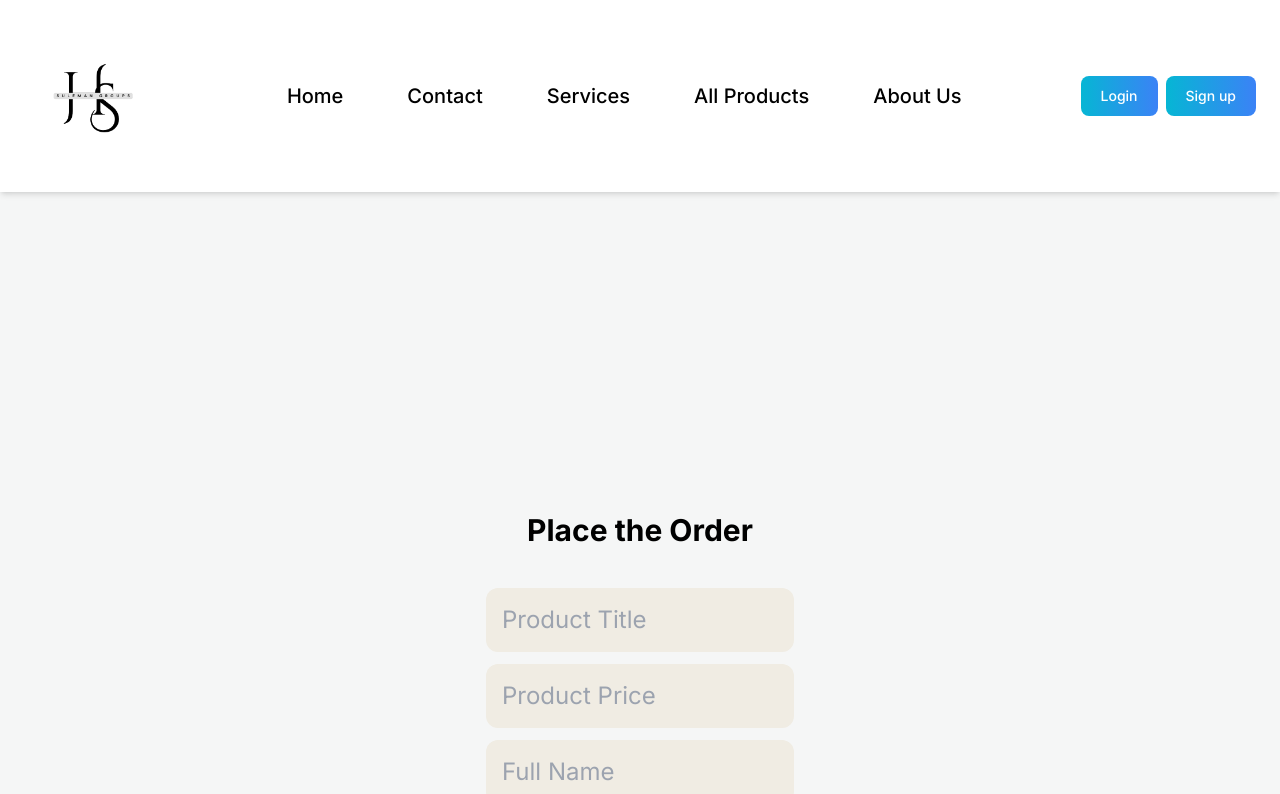
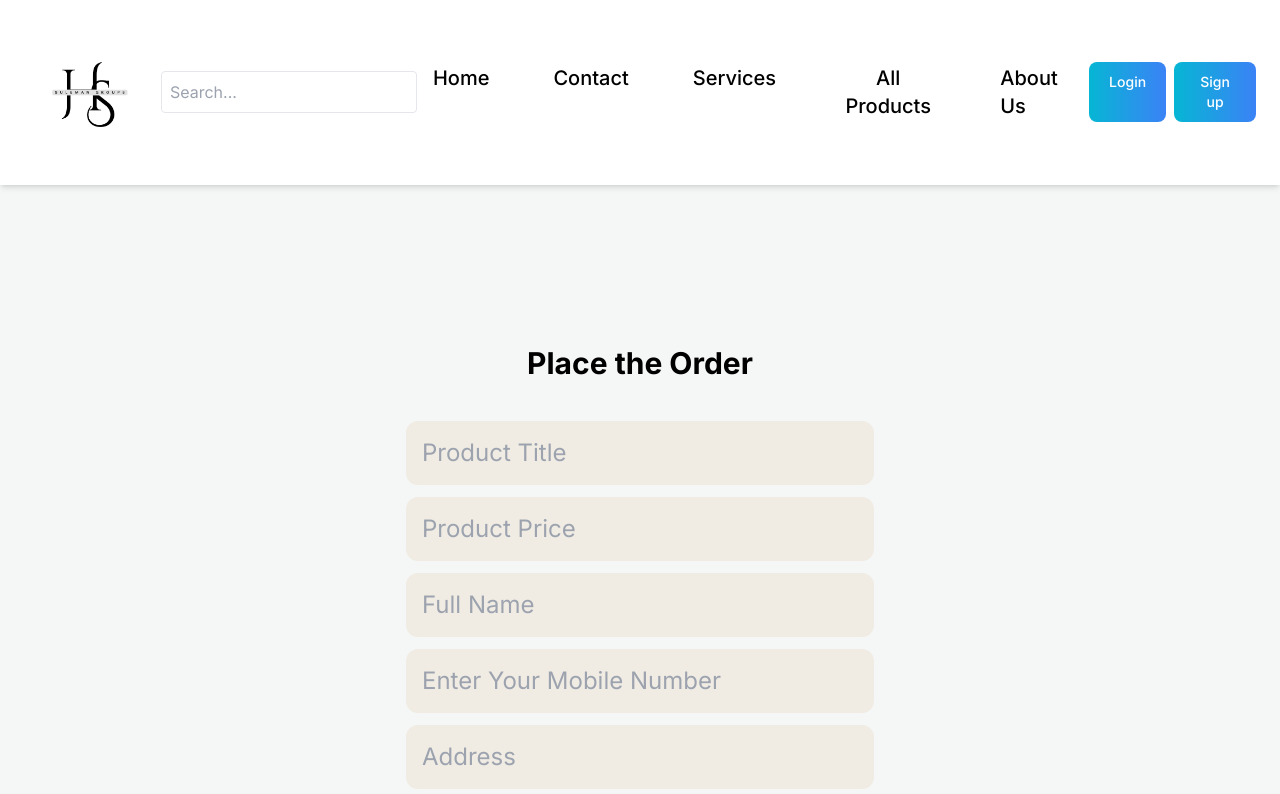
Before and after one commit to hajigroups/pkmart, a Next.js app: page /Shop in a window 1280 px wide. Shown: the top 794 px of the page. Built offline with nearby package versions, Linux system fonts and the light colour scheme.

Commit message:
Initial commit

```diff
--- a/app/Shop/page.js
+++ b/app/Shop/page.js
@@ -1,20 +1,9 @@
-"use client";
+"use client"; // Marking this file as a Client Component
 
-
-import React, { Suspense,useState } from 'react';
+import React, { useState } from 'react';
 import { useSearchParams } from 'next/navigation';
 
 const ShopNow = () => {
-  return (
-    <div className='text-center p-40'>
-      <Suspense fallback={<div>Loading...</div>}>
-        <ShopNowContent />
-      </Suspense>
-    </div>
-  );
-};
-
-const ShopNowContent = () => {
   const searchParams = useSearchParams();
 
   // Retrieve query parameters from the URL
@@ -22,7 +11,7 @@ const ShopNowContent = () => {
   const title = searchParams.get('title') || '';
   const price = searchParams.get('price') || '';
 
- const [fullname, setFullname] = useState('');
+  const [fullname, setFullname] = useState('');
   const [address, setAddress] = useState('');
   const [city, setCity] = useState('');
   const [description, setDescription] = useState('');
@@ -160,6 +149,6 @@ const ShopNowContent = () => {
       </form>
     </div>
   );
-};
+}
 
 export default ShopNow;
--- a/app/components/Navbar.js
+++ b/app/components/Navbar.js
@@ -1,5 +1,4 @@
-"use client"; // Ensure this is a client component
-
+"use client"
 import React, { useState, useRef, useEffect } from 'react';
 import Link from 'next/link';
 import { useRouter, usePathname } from 'next/navigation';
@@ -14,8 +13,33 @@ const Navbar = () => {
   const [showDropdown, setShowDropdown] = useState(false);
   const [activeSubDropdown, setActiveSubDropdown] = useState(null);
 
+  // State for search bar
+  const [searchQuery, setSearchQuery] = useState('');
+  const [searchResults, setSearchResults] = useState([]);
+
   // Ref for the dropdown container
   const dropdownRef = useRef(null);
+
+  // List of pages for search
+  const pages = [
+    { name: 'Home', href: '/' },
+    { name: 'Contact', href: '/Contact' },
+    { name: 'Services', href: '/Services' },
+    { name: 'Suits', href: '/WomanSuits' },
+    { name: 'Shoes', href: '/Womanshoes' },
+    { name: 'Handbags', href: '/Handbags' },
+    { name: 'Cosmetics', href: '/cosmetics' },
+    { name: 'Watches', href: '/Menwatches' },
+    { name: 'Casual', href: '/casual' },
+    { name: 'Accessories', href: '/accessories' },
+    { name: 'Living Room', href: '/living-room' },
+    { name: 'Bedroom', href: '/bedroom' },
+    { name: 'Decor', href: '/decor' },
+    { name: 'Utensils', href: '/utensils' },
+    { name: 'Appliances', href: '/appliances' },
+    { name: 'Storage', href: '/storage' },
+    { name: 'About Us', href: '/About' }
+  ];
 
   const handleLogout = () => {
     logout(); // Call the logout function from context
@@ -52,10 +76,46 @@ const Navbar = () => {
     };
   }, []);
 
+  // Filter pages based on the search query
+  useEffect(() => {
+    if (searchQuery) {
+      const results = pages.filter(page =>
+        page.name.toLowerCase().includes(searchQuery.toLowerCase())
+      );
+      setSearchResults(results);
+    } else {
+      setSearchResults([]);
+    }
+  }, [searchQuery]);
+
   return (
     <nav className="flex flex-col lg:flex-row justify-between items-center p-4 md:p-6 bg-white shadow-md">
       <div className="logo mb-4 lg:mb-0">
         <img src="logo2.png" className="w-36" alt="Logo" />
+      </div>
+      <div className="relative w-full lg:w-auto mb-4 lg:mb-0">
+        <input
+          type="text"
+          placeholder="Search..."
+          className="w-full lg:w-64 p-2 border rounded"
+          value={searchQuery}
+          onChange={(e) => setSearchQuery(e.target.value)}
+        />
+        {searchQuery && searchResults.length > 0 && (
+          <ul className="absolute top-full left-0 mt-2 bg-white shadow-lg rounded-lg w-full lg:w-64">
+            {searchResults.map(result => (
+              <li key={result.href}>
+                <Link
+                  href={result.href}
+                  className={`block py-2 px-4 hover:bg-gray-100 ${isActive(result.href) ? 'text-blue-500 font-bold' : ''}`}
+                  onClick={() => setSearchQuery('')} // Clear the search query on click
+                >
+                  {result.name}
+                </Link>
+              </li>
+            ))}
+          </ul>
+        )}
       </div>
       <ul className="flex flex-col lg:flex-row lg:space-x-8 mt-4 lg:mt-0 text-lg lg:text-xl font-medium">
         <li>
@@ -125,20 +185,10 @@ const Navbar = () => {
                 Home Collection
               </button>
               {activeSubDropdown === 'home' && (
-                <div className="pl-4 mt-2 absolute top-0 left-full ml-2 bg-white shadow-lg rounded-lg">
+                <div className="absolute top-0 left-full ml-2 pl-4 mt-2 bg-white shadow-lg rounded-lg">
                   <Link className={`block py-2 px-4 hover:bg-gray-100 ${isActive('/living-room') ? 'text-blue-500 font-bold' : ''}`} href="/living-room">Living Room</Link>
                   <Link className={`block py-2 px-4 hover:bg-gray-100 ${isActive('/bedroom') ? 'text-blue-500 font-bold' : ''}`} href="/bedroom">Bedroom</Link>
                   <Link className={`block py-2 px-4 hover:bg-gray-100 ${isActive('/decor') ? 'text-blue-500 font-bold' : ''}`} href="/decor">Decor</Link>
-                </div>
-              )}
-              <button
-                onClick={() => handleSubDropdownToggle('kitchen')}
-                className="block py-2 px-4 hover:bg-gray-100 w-full text-left"
-              >
-                Kitchen Products
-              </button>
-              {activeSubDropdown === 'kitchen' && (
-                <div className="pl-4 mt-2 absolute top-0 left-full ml-2 bg-white shadow-lg rounded-lg">
                   <Link className={`block py-2 px-4 hover:bg-gray-100 ${isActive('/utensils') ? 'text-blue-500 font-bold' : ''}`} href="/utensils">Utensils</Link>
                   <Link className={`block py-2 px-4 hover:bg-gray-100 ${isActive('/appliances') ? 'text-blue-500 font-bold' : ''}`} href="/appliances">Appliances</Link>
                   <Link className={`block py-2 px-4 hover:bg-gray-100 ${isActive('/storage') ? 'text-blue-500 font-bold' : ''}`} href="/storage">Storage</Link>
```
